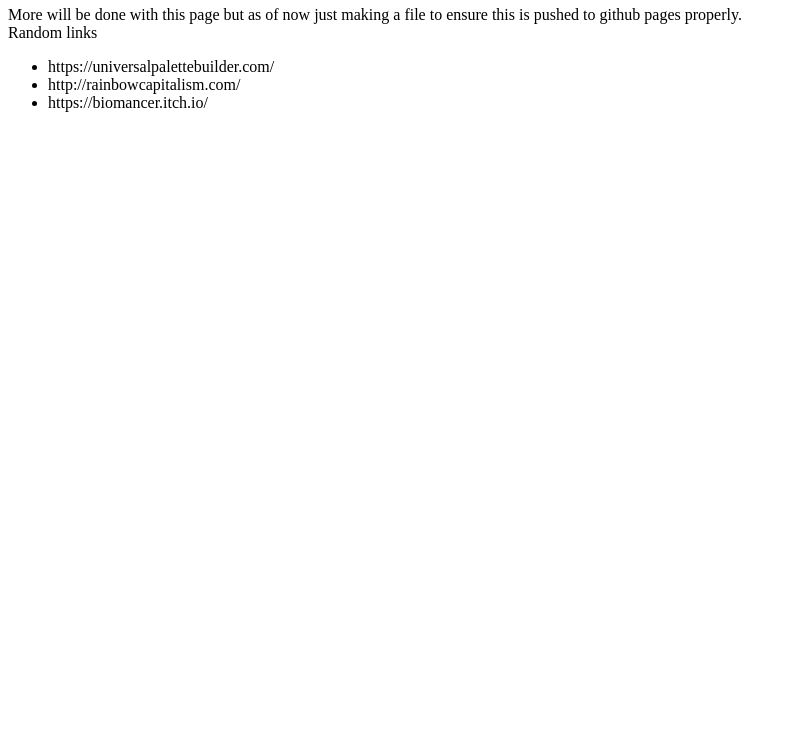
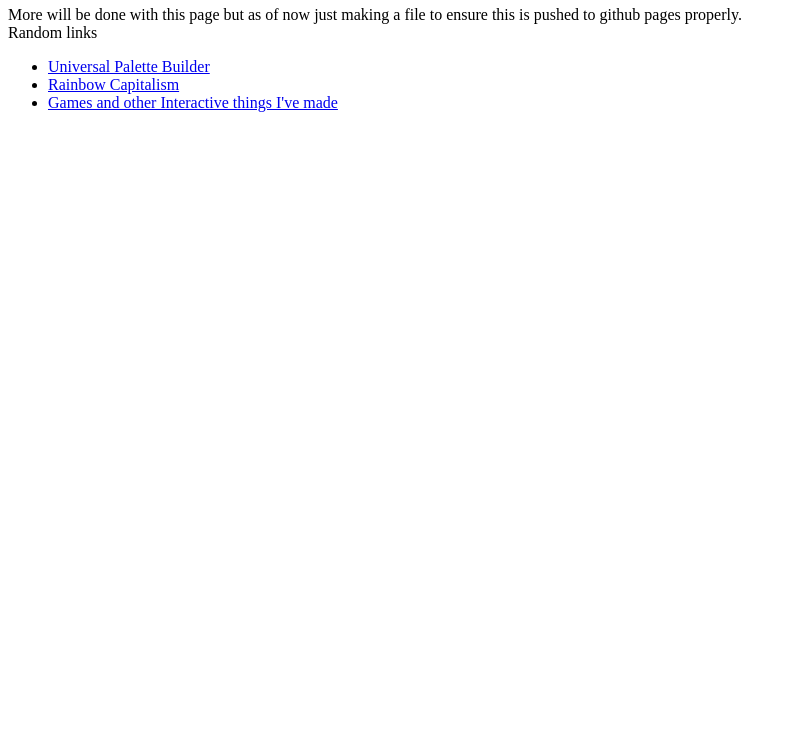
Before and after one commit to lathomas64/biomancy, a plain HTML site: page index.html in a window 1280 px wide. Shown: the part 60-800 px from the top of the page, without its empty margins (0-796 px from the left). Drawn offline with Linux system fonts and the light colour scheme.

Commit message:
adding links from linktr.ee

```diff
--- a/index.html
+++ b/index.html
@@ -2,7 +2,7 @@
 <div>More will be done with this page but as of now just making a file to ensure this is pushed to github pages properly.</div>
 Random links
 <ul>
-  <li>https://universalpalettebuilder.com/</li>
-  <li>http://rainbowcapitalism.com/</li>
-  <li>https://biomancer.itch.io/</li>
+  <li><a href="https://universalpalettebuilder.com/">Universal Palette Builder</a></li>
+  <li><a href="http://rainbowcapitalism.com/">Rainbow Capitalism</a></li>
+  <li><a href="https://biomancer.itch.io/">Games and other Interactive things I've made</a></li>
 </ul>
```
